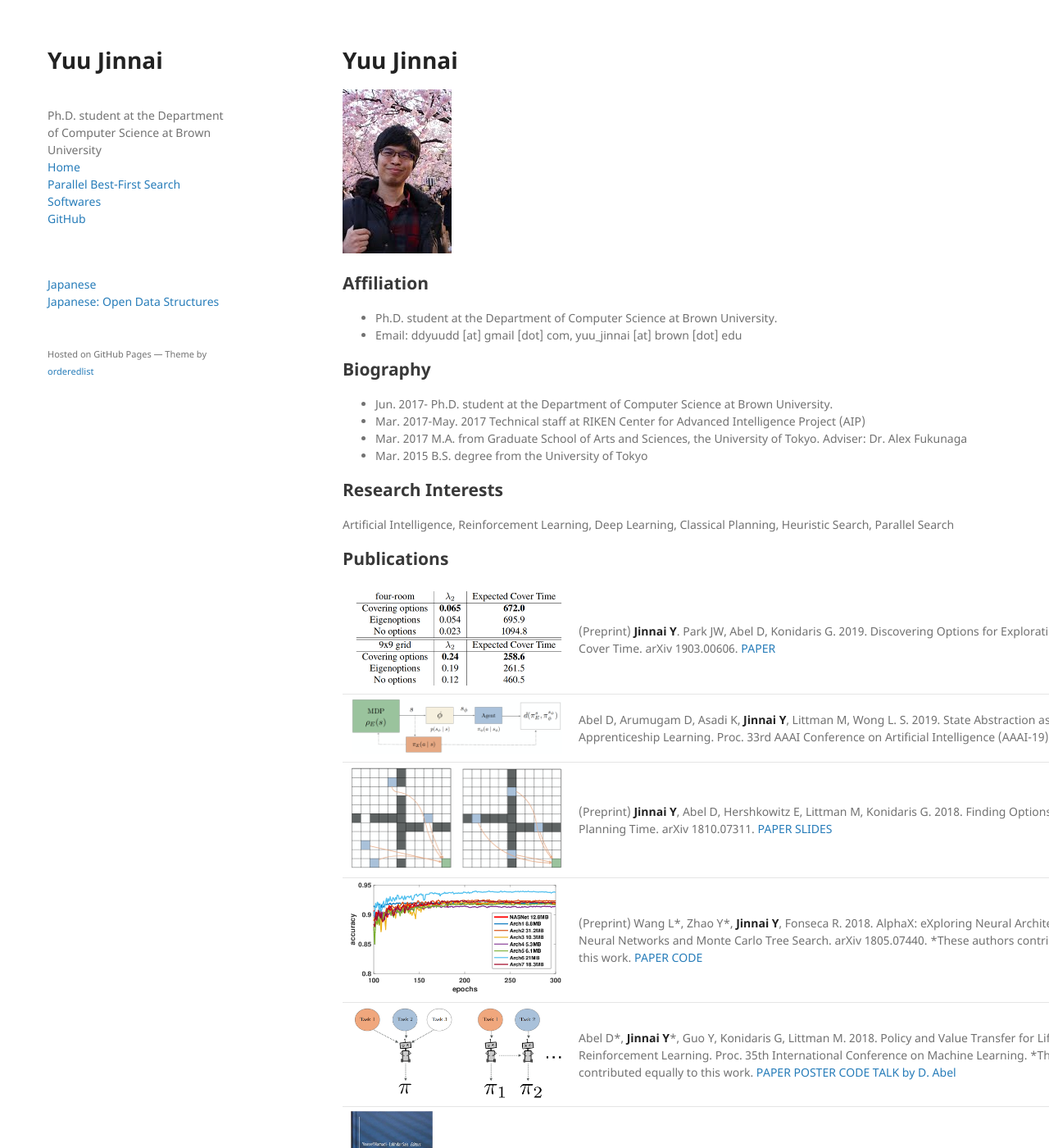
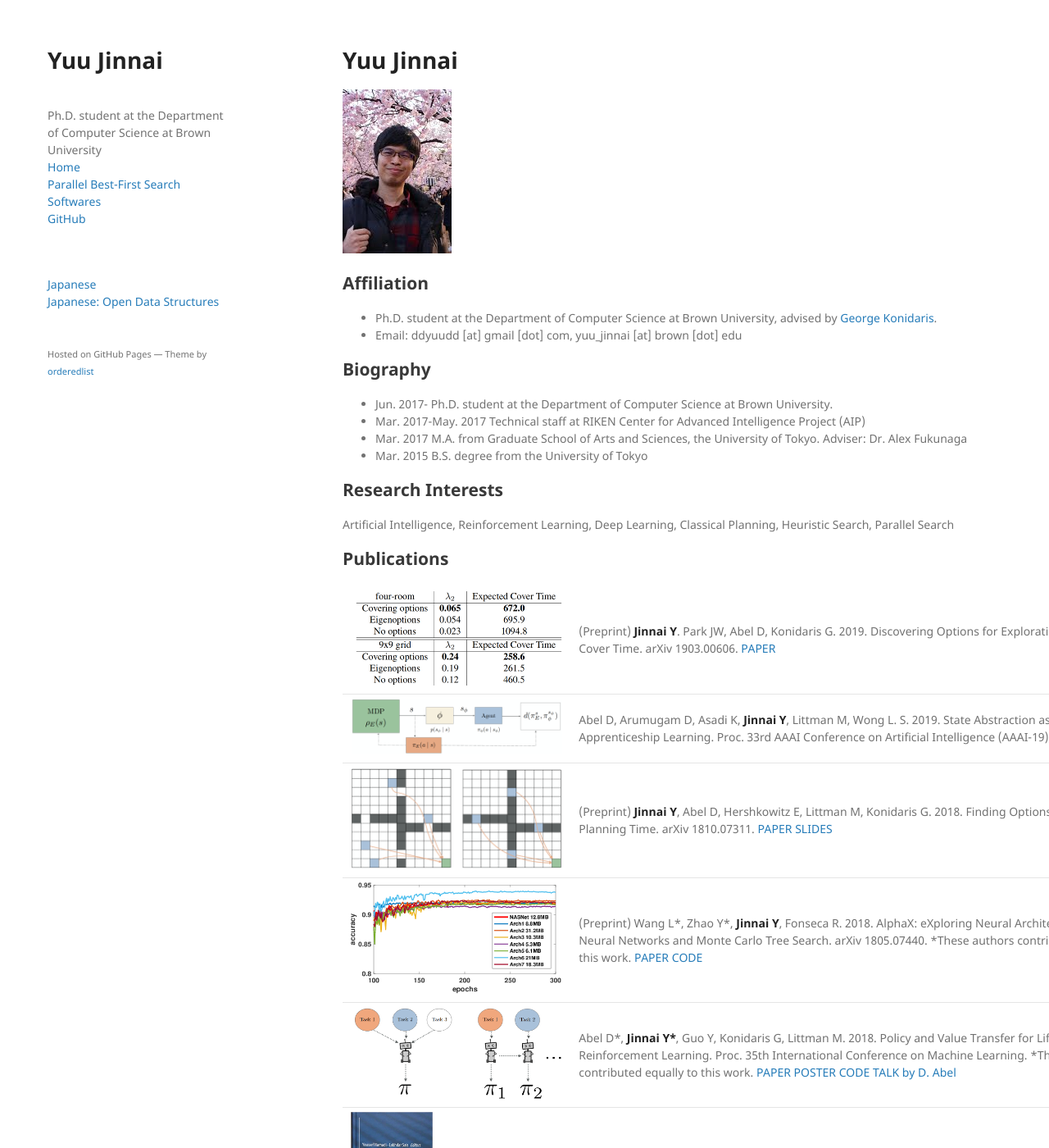
Before and after one commit to jinnaiyuu/jinnaiyuu.github.io, a Jekyll site: the page built from index.md, in a window 1280 px wide and 1400 px high. Shown: the whole window at 82% size. Built offline with Jekyll 4.4.1, drawn with Linux system fonts in a browser that asks for light colours; our own code applies the rules of GitHub Pages for plain Markdown files.

Commit message:
added advisor name

```diff
--- a/index.md
+++ b/index.md
@@ -3,7 +3,7 @@
 
 ## Affiliation
 
-- Ph.D. student at the Department of Computer Science at Brown University.
+- Ph.D. student at the Department of Computer Science at Brown University, advised by [George Konidaris](http://cs.brown.edu/people/gdk/).
 - Email: ddyuudd [at] gmail [dot] com, yuu_jinnai [at] brown [dot] edu
 
 ## Biography
@@ -25,12 +25,12 @@ Artificial Intelligence, Reinforcement Learning, Deep Learning, Classical Planni
 | <img src="../images/papers/AAAI-19.png" alt="aaai-19" width="700" />  | Abel D, Arumugam D, Asadi K, **Jinnai Y**, Littman M, Wong L. S. 2019. State Abstraction as Compression in Apprenticeship Learning. Proc. 33rd AAAI Conference on Artificial Intelligence (AAAI-19). [PAPER](../pdf/papers/AAAI-19.pdf) [CODE](https://github.com/david-abel/rl_info_theory) |
 | <img src="../images/papers/options.png" alt="options" width="700" />  | (Preprint) **Jinnai Y**, Abel D, Hershkowitz E, Littman M, Konidaris G. 2018. Finding Options that Minimize Planning Time. arXiv 1810.07311. [PAPER](https://arxiv.org/abs/1810.07311) [SLIDES](../pdf/slides/arXiv-options slides.pdf) |
 | <img src="../images/papers/alphaX.png" alt="alphaX" width="700" />  | (Preprint) Wang L\*, Zhao Y\*, **Jinnai Y**, Fonseca R. 2018. AlphaX: eXploring Neural Architectures with Deep Neural Networks and Monte Carlo Tree Search. arXiv 1805.07440. \*These authors contributed equally to this work. [PAPER](https://arxiv.org/abs/1805.07440) [CODE](https://drive.google.com/file/d/13Y6zAgW8wiXvJI49lgGIoW4ZDIXZnQKM/view) |
-| <img src="../images/papers/ICML-18.png" alt="icml-18" width="700" />  | Abel D\*, **Jinnai Y**\*, Guo Y, Konidaris G, Littman M. 2018. Policy and Value Transfer for Lifelong Reinforcement Learning. Proc. 35th International Conference on Machine Learning. \*These authors contributed equally to this work. [PAPER](../pdf/papers/ICML-18.pdf) [POSTER](../pdf/posters/NEML-18 poster.pdf) [CODE](https://github.com/david-abel/transfer_rl_icml_2018) [TALK by D. Abel](https://youtu.be/x98LGXidIYA?t=46m32s) |
-| <img src="../images/papers/parallel-book.png" alt="book" width="100" /> | Fukunaga A, Botea A, **Jinnai Y**, Kishimoto A. 2018. Parallel A* for State-Space Search. Handbook of Parallel Constraint Reasoning, Youssef Hamadi, Lakhdar Sais (eds.), Springer. ISBN 978-3-319-63515-6. [BOOK](https://www.springer.com/us/book/9783319635156) |
+| <img src="../images/papers/ICML-18.png" alt="icml-18" width="700" />  | Abel D\*, **Jinnai Y\***, Guo Y, Konidaris G, Littman M. 2018. Policy and Value Transfer for Lifelong Reinforcement Learning. Proc. 35th International Conference on Machine Learning. \*These authors contributed equally to this work. [PAPER](../pdf/papers/ICML-18.pdf) [POSTER](../pdf/posters/NEML-18 poster.pdf) [CODE](https://github.com/david-abel/transfer_rl_icml_2018) [TALK by D. Abel](https://youtu.be/x98LGXidIYA?t=46m32s) |
+| <img src="../images/papers/parallel-book.png" alt="book" width="100" /> | Fukunaga A, Botea A, **Jinnai Y**, Kishimoto A. 2018. Parallel A\* for State-Space Search. Handbook of Parallel Constraint Reasoning, Youssef Hamadi, Lakhdar Sais (eds.), Springer. ISBN 978-3-319-63515-6. [BOOK](https://www.springer.com/us/book/9783319635156) |
 | <img src="../images/papers/HSDIP-17.png" alt="hsdip" width="700" />  | **Jinnai Y**, Fukunaga A. 2017. A Graph-Partitioning Based Approach for Parallel Best-First Search. ICAPS 2017 Workshop on Heuristic and Search for Domain-Independent Planning (HSDIP). [PAPER](../pdf/papers/HSDIP-17 Jinnai-Fukunaga.pdf) [SLIDES](../pdf/slides/AAAI-17 slides.pdf) [POSTER](../pdf/posters/ICAPS-17 poster.pdf) [CODE](https://github.com/jinnaiyuu/distributed-fast-downward) |
 | <img src="../images/papers/AAAI-17.png" alt="aaai-17" width="700" />  | **Jinnai Y**, Fukunaga A. 2017. Learning to Prune Dominated Action Sequences in Online Black-box Planning. Proc. 31st AAAI Conference on Artificial Intelligence (AAAI-17) [PAPER](../pdf/papers/AAAI-17 Jinnai-Fukunaga.pdf) [SLIDES](../pdf/slides/AAAI-17 slides.pdf) [CODE](https://github.com/jinnaiyuu/Atari-iterative-width) |
 | <img src="../images/papers/JAIR-17.png" alt="jair-17" width="700" />  | **Jinnai Y**, Fukunaga A. 2017. On Hash-Based Work Distribution Methods for Parallel Best-First Search. Journal of Artificial Intelligence Research (JAIR). [PAPER](https://doi.org/10.1613/jair.5225) [CODE](https://github.com/jinnaiyuu/distributed-fast-downward) |
-| <img src="../images/papers/parallel-astar-book.png" alt="pastar-survey" width="700" />  | (Preprint) Fukunaga A., Botea A, **Jinnai Y**., Kishimoto A. 2017. A Survey of Parallel A*. arXiv 1708.05296 [PAPER](https://arxiv.org/abs/1708.05296) |
+| <img src="../images/papers/parallel-astar-book.png" alt="pastar-survey" width="700" />  | (Preprint) Fukunaga A., Botea A, **Jinnai Y**., Kishimoto A. 2017. A Survey of Parallel A\*. arXiv 1708.05296 [PAPER](https://arxiv.org/abs/1708.05296) |
 | <img src="../images/papers/ICAPS-16.png" alt="icaps-16" width="700" />  | **Jinnai Y**, Fukunaga A. 2016. Automated Creation of Efficient Work Distribution Functions for Parallel Best-First Search. Proc. 19th International Conference on Automated Planning and Scheduling (ICAPS-16) [PAPER](../pdf/papers/ICAPS-16 Jinnai-Fukunaga.pdf) [SLIDES](../pdf/slides/ICAPS-16 slides.pdf) [VIDEO](https://youtu.be/x2mjIOkLQxw?t=42m57s) [CODE](https://github.com/jinnaiyuu/distributed-fast-downward) |
 | <img src="../images/papers/AAAI-16.png" alt="aaai-16" width="700" />  | **Jinnai Y**, Fukunaga A. 2016. Abstract Zobrist Hashing: An Efficient Work Distribution Method for Parallel Best-First Search. Proc. 30th AAAI Conference on Artificial Intelligence (AAAI-16) [PAPER](../pdf/papers/AAAI-16 Jinnai-Fukunaga.pdf) [POSTER](../pdf/posters/AAAI-16 poster.pdf) [CODE (PDDL)](https://github.com/jinnaiyuu/distributed-fast-downward) [CODE (sliding-tile, path-finding, MSA)](https://github.com/jinnaiyuu/Parallel-Best-First-Searches) |
 
```
Also changed, not shown: ja/index.md (+1 -1 lines).
